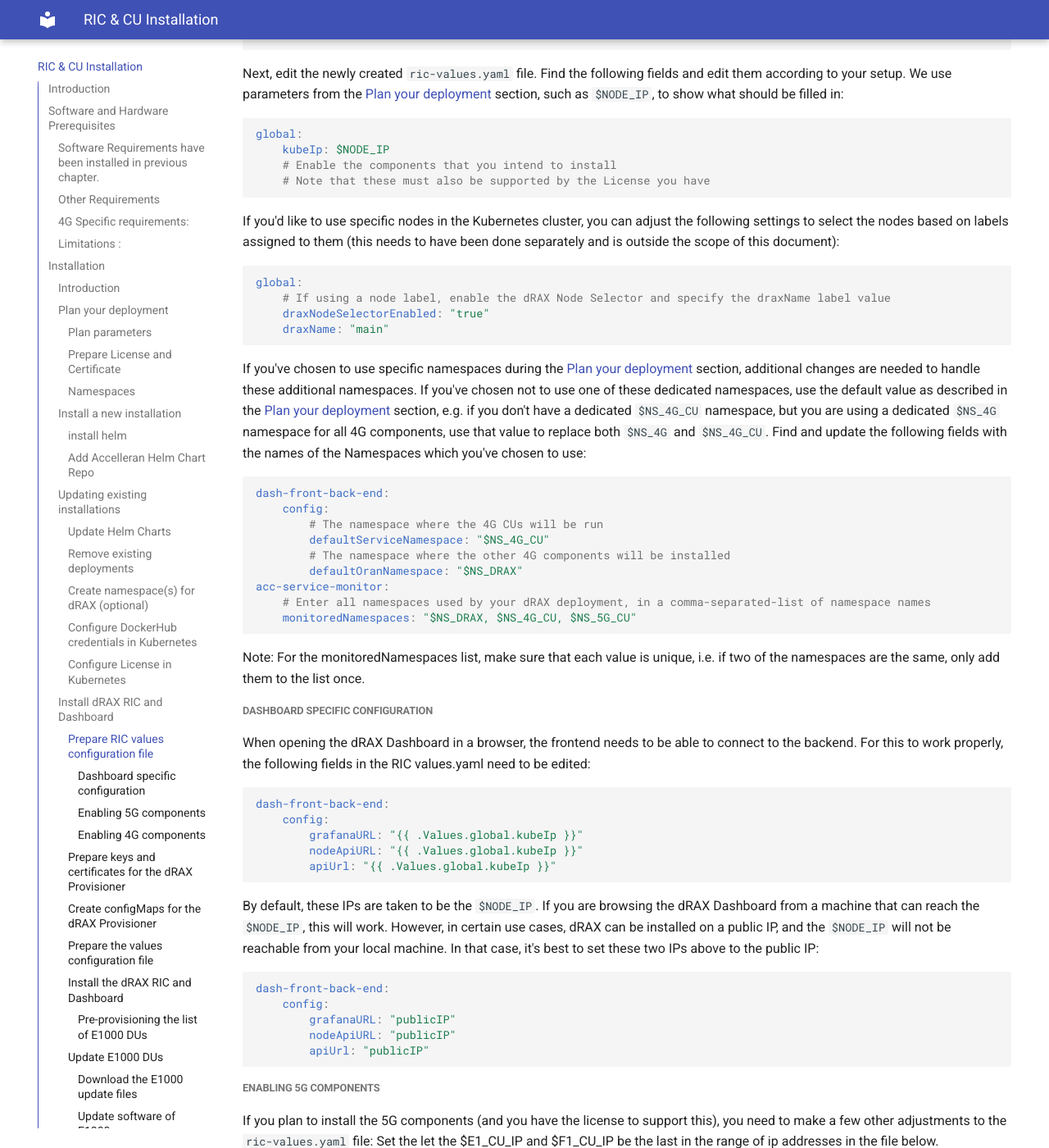
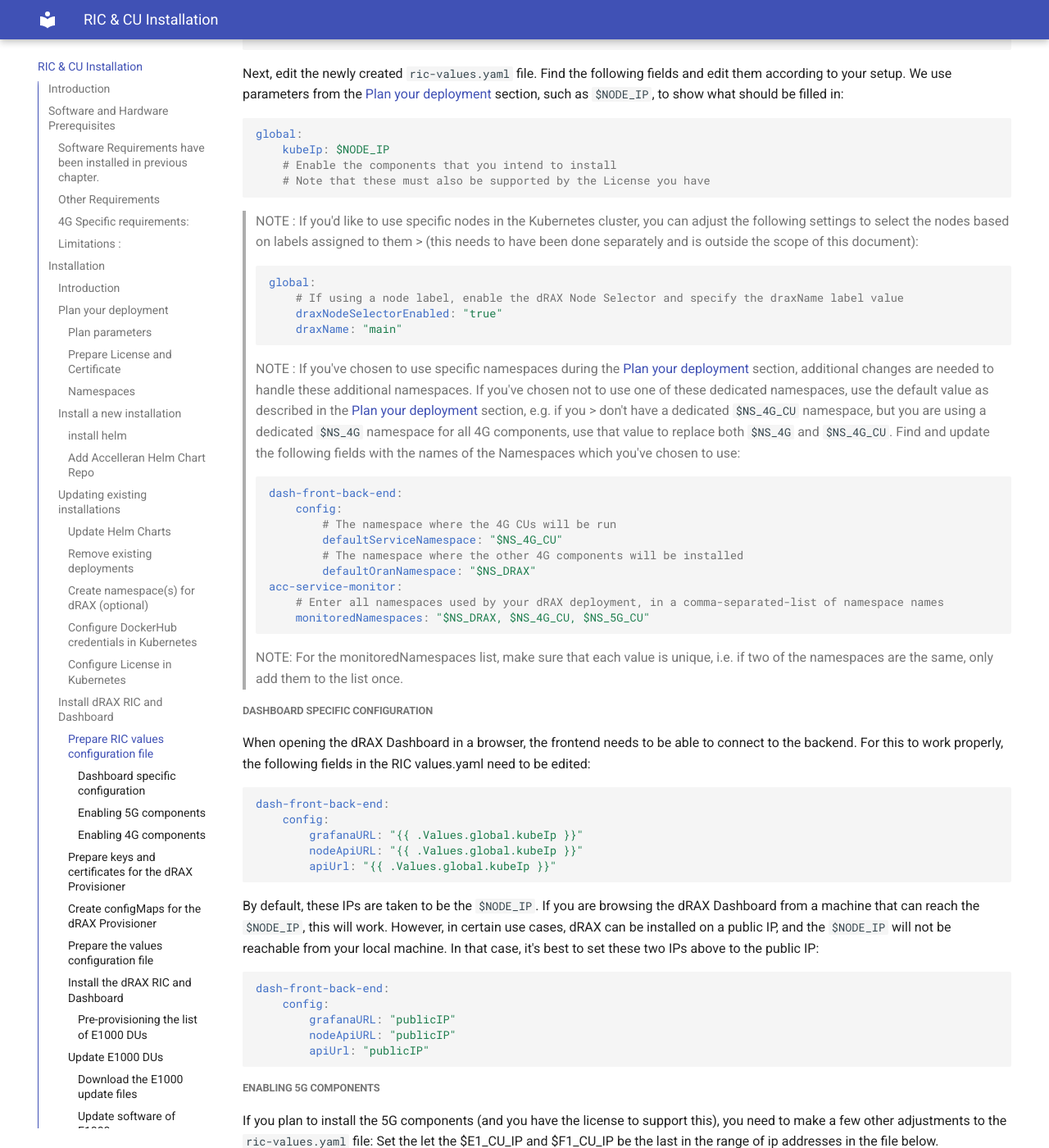
Before and after one commit to accelleran/drax-docs, an MkDocs documentation site: the page built from docs/drax-install/index.md, in a window 1280 px wide and 1400 px high, scrolled down 5790 px. Shown: the whole window at 82% size. Built offline with MkDocs 1.6.1 and Material for MkDocs 9.7.7, drawn with Linux system fonts in a browser that asks for light colours; the version menu is left out; part of the change alters nothing that is shown.

Commit message:
Update index.md

````diff
--- a/docs/drax-install/index.md
+++ b/docs/drax-install/index.md
@@ -244,32 +244,32 @@ global:
     # Note that these must also be supported by the License you have
 ```
 
-If you'd like to use specific nodes in the Kubernetes cluster, you can adjust the following settings to select the nodes based on labels assigned to them (this needs to have been done separately and is outside the scope of this document):
+> NOTE : If you'd like to use specific nodes in the Kubernetes cluster, you can adjust the following settings to select the nodes based on labels assigned to them > (this needs to have been done separately and is outside the scope of this document):
+>
+> ``` yaml
+> global:
+>     # If using a node label, enable the dRAX Node Selector and specify the draxName label value
+>     draxNodeSelectorEnabled: "true"
+>     draxName: "main"
+> ```
 
-``` yaml
-global:
-    # If using a node label, enable the dRAX Node Selector and specify the draxName label value
-    draxNodeSelectorEnabled: "true"
-    draxName: "main"
-```
+> NOTE : If you've chosen to use specific namespaces during the [Plan your deployment](#namespaces) section, additional changes are needed to handle these additional namespaces.
+> If you've chosen not to use one of these dedicated namespaces, use the default value as described in the [Plan your deployment](#namespaces) section, e.g. if you > don't have a dedicated `$NS_4G_CU` namespace, but you are using a dedicated `$NS_4G` namespace for all 4G components, use that value to replace both `$NS_4G` and `$NS_4G_CU`.
+> Find and update the following fields with the names of the Namespaces which you've chosen to use:
+>
+> ``` yaml
+> dash-front-back-end:
+>     config:
+>         # The namespace where the 4G CUs will be run
+>         defaultServiceNamespace: "$NS_4G_CU"
+>         # The namespace where the other 4G components will be installed
+>         defaultOranNamespace: "$NS_DRAX"
+> acc-service-monitor:
+>     # Enter all namespaces used by your dRAX deployment, in a comma-separated-list of namespace names
+>     monitoredNamespaces: "$NS_DRAX, $NS_4G_CU, $NS_5G_CU"
+> ```
 
-If you've chosen to use specific namespaces during the [Plan your deployment](#namespaces) section, additional changes are needed to handle these additional namespaces.
-If you've chosen not to use one of these dedicated namespaces, use the default value as described in the [Plan your deployment](#namespaces) section, e.g. if you don't have a dedicated `$NS_4G_CU` namespace, but you are using a dedicated `$NS_4G` namespace for all 4G components, use that value to replace both `$NS_4G` and `$NS_4G_CU`.
-Find and update the following fields with the names of the Namespaces which you've chosen to use:
-
-``` yaml
-dash-front-back-end:
-    config:
-        # The namespace where the 4G CUs will be run
-        defaultServiceNamespace: "$NS_4G_CU"
-        # The namespace where the other 4G components will be installed
-        defaultOranNamespace: "$NS_DRAX"
-acc-service-monitor:
-    # Enter all namespaces used by your dRAX deployment, in a comma-separated-list of namespace names
-    monitoredNamespaces: "$NS_DRAX, $NS_4G_CU, $NS_5G_CU"
-```
-
-Note: For the monitoredNamespaces list, make sure that each value is unique, i.e. if two of the namespaces are the same, only add them to the list once.
+> NOTE: For the monitoredNamespaces list, make sure that each value is unique, i.e. if two of the namespaces are the same, only add them to the list once.
 
 ##### Dashboard specific configuration
 
````
